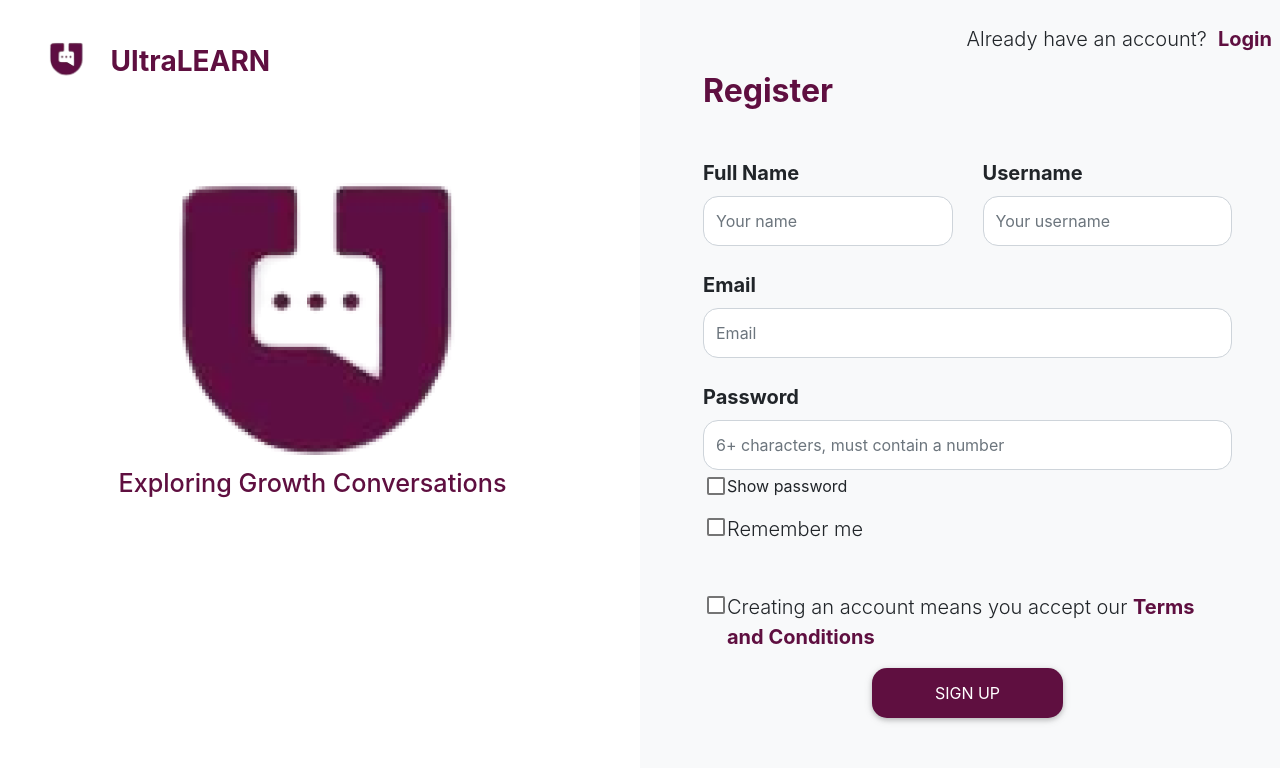
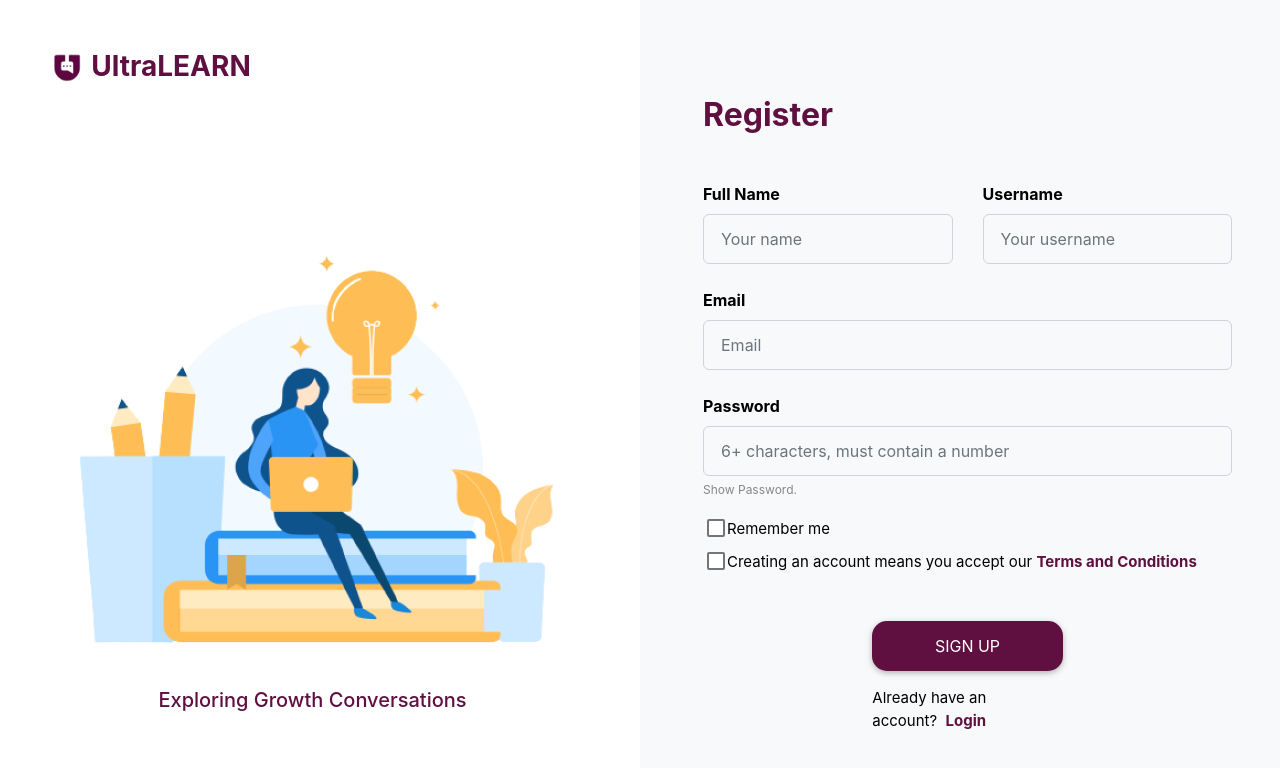
Before and after one commit to Fave7903/ultralearn_front, a React (Create React App) app in the folder ultrlfront/: page /signup in a window 1280 px wide. Shown: the top 768 px of the page. Built offline with nearby package versions, Linux system fonts and the light colour scheme.

Commit message:
Signup and signin Page Update

```diff
--- a/ultrlfront/public/index.html
+++ b/ultrlfront/public/index.html
@@ -69,7 +69,7 @@ s0.parentNode.insertBefore(s1,s0);
     -->
     <title>UltraLearn</title>
   </head>
-  <body>
+  <body style=" height: 100%">
     <noscript>You need to enable JavaScript to run this app.</noscript>
     <div id="root"></div>
     <!--
--- a/ultrlfront/src/assets/style.css
+++ b/ultrlfront/src/assets/style.css
@@ -1,5 +1,19 @@
 .body{
     color:black;
+}
+html, body, #app, #app>div, #root {
+    height: 100%
+  }
+
+.body {
+    display: table;
+}
+
+.signup-input{
+    height: 50px;
+    border-radius:6px;
+    background: transparent;
+    padding-left: 17px;
 }
 .float-start{
 font-weight: 700;
@@ -44,7 +58,12 @@ padding: 2VW
 .fw-bolder{
     color: #5F0F40;
 }
+.signup-ititle{
 
+}
+.fonts15{
+    font-size: 15px
+}
 .txt {
 color: #5F0F40;
 text-decoration: none;
--- a/ultrlfront/src/components/Signin.js
+++ b/ultrlfront/src/components/Signin.js
@@ -1,11 +1,12 @@
 import React, { Component } from 'react'
 import { Redirect } from 'react-router-dom'
 import { signin, authenticate } from '../auth'
-import {Link} from 'react-router-dom'
+import { Link } from 'react-router-dom'
 import '../assets/style.css'
 // import image3 from '../assets/image 3.png'
 import ultralearn from '../assets/ultralearn (1).png'
 import logo from '../assets/newLogo.png'
+import { Authsidebar } from './authsidebar'
 
 
 
@@ -24,15 +25,15 @@ class Signin extends Component {
   }
 
   handleChange = name => event => {
-    this.setState({error: ""})
+    this.setState({ error: "" })
     this.setState({ [name]: event.target.value })
   }
 
   toggle = () => {
     if (this.state.toggler === "password") {
-      this.setState({toggler: "text"})
+      this.setState({ toggler: "text" })
     } else {
-      this.setState({toggler: "password"})
+      this.setState({ toggler: "password" })
     }
   }
 
@@ -40,8 +41,8 @@ class Signin extends Component {
   clickSubmit = event => {
     event.preventDefault()
     window.scrollTo(0, 0)
-    this.setState({loading: true})
-    const {email, password} = this.state
+    this.setState({ loading: true })
+    const { email, password } = this.state
     const user = {
       email,
       password
@@ -49,11 +50,11 @@ class Signin extends Component {
     signin(user)
       .then(data => {
         if (data.error) {
-          this.setState({error: data.error, loading: false})
+          this.setState({ error: data.error, loading: false })
         }
         else {
           authenticate(data, () => {
-            this.setState({redirectToReferer: true})
+            this.setState({ redirectToReferer: true })
           })
         }
       })
@@ -62,7 +63,7 @@ class Signin extends Component {
 
 
   render() {
-    const {email, password, error, redirectToReferer, loading, toggler} = this.state
+    const { email, password, error, redirectToReferer, loading, toggler } = this.state
     if (redirectToReferer) {
       return <Redirect to="/" />
     }
@@ -71,17 +72,10 @@ class Signin extends Component {
 
         <div className="container-fluid">
           <div className="row">
-            <div className="color col h3">
-
-                <p className="float-start mt-n3  "><img src={ultralearn} className="image-fluid me-n4 " alt="Student"/>UltraLEARN</p>
-                <figure>
-                <img src={logo} className="img-fluid mx-auto d-block" alt="Student"/>
-                <figcaption style={{color: "#5F0F40"}} className="text-center figure-caption"> Exploring Growth Conversations</figcaption>
-                </figure>
-            </div>
+          <Authsidebar />
             <div className="col bg-light">
               <br></br>
-               <div className="alert alert-danger" style={{display: error ? "" : "none"}}>
+              <div className="alert alert-danger" style={{ display: error ? "" : "none" }}>
                 {error}
               </div>
 
@@ -90,66 +84,59 @@ class Signin extends Component {
                   <span className="sr-only">Loading...</span>
                 </div>
               </div> : ""}
-        <div className="p-5 mt-3">
-                <p className="fs-3 fw-bolder mb-5">Welcome Back!</p>
-                <p className="greytext lead mt-2">Welcome back, please enter your details</p>
-          <form>
+              <div className="p-5 mt-5">
+                <div className="fs-3 fw-bolder mt-5">Welcome Back!</div>
+                <div className="greytext fonts15  my-1">Please enter your details below</div>
+                <form class="mt-4">
+
                 <div className="form-group mb-4">
-            <label className="lead fw-bold">Email</label>
+                    <label className="fw-bold signup-ititle">Email</label>
                     <input
-              style={{height: "50px", borderRadius: "15px"}}
                       onChange={this.handleChange("email")}
                       type="email"
                       placeholder="Email"
-              className="form-control"
+                      className="form-control signup-input"
                       value={email}>
                     </input>
                   </div>
+
+
                   <div className="form-group mb-2">
-            <label className="lead fw-bold">Password</label>
+                    <label className="fw-bold signup-ititle">Password</label>
                     <input
-              style={{height: "50px", borderRadius: "15px"}}
                       onChange={this.handleChange("password")}
                       type={toggler}
-              className="form-control"
+                      className="form-control signup-input"
                       placeholder="6+ characters, must contain a number"
                       value={password}>
                     </input>
-
+                    <div className="input-group-btn">
+                      <a href="#" style={{ textDecoration: "none", color: "#888", fontSize: "12px" }} className="" onClick={this.toggle}>
+                        {toggler === "password" ? <span >Show</span> : <span>Hide</span>} Password.
+                      </a>
                     </div>
-            <div className="mx-4 mt-1 mb-3">
-            <input onClick={this.toggle} className="form-check-input" type="checkbox" value="" id="flexCheckChecked"></input>
-                    <label className="form-check-label" for="flexCheckChecked">
-                      Show password
-                    </label>
                    </div>
 
-                  <div className="form-check lead mx-3">
-                    <input className="form-check-input text-dark" type="checkbox" value="" id="flexCheckChecked"></input>
-                    <label className="form-check-label text-dark" for="flexCheckChecked">
+
+                   <div className="form-group mb-2">
+                    <div className="mx-4 mt-3 ">
+                      <input className="form-check-input mr-2" type="checkbox" value="" id="flexCheckChecked"></input>
+                      <label className="form-check-label fonts15" for="flexCheckChecked" >
                         Remember me
                       </label>
                     </div>
-                  <div className="col-5 mx-auto mt-5 mb-5">
-                    <button style={{height: "50px", borderRadius: "15px", color: "white"}} className="btn col mx-auto" onClick={this.clickSubmit}>Login</button>
+                  </div>
+
+
+                  <div className="col-5 mx-auto mt-5 mb-3">
+                    <button style={{ height: "50px", borderRadius: "15px", color: "white" }} className="btn col mx-auto" onClick={this.clickSubmit}>Login</button>
                   </div>
                 </form>
-                  {/* <div className="fw-bold text-dark">
-                    <p>Or continue with</p>
-                    <p>
-                      <GoogleLogin
-            clientId="141056353686-8dm6cb1216qdaumv029rqiqk7hb0s2sf.apps.googleusercontent.com"
-            onSuccess={this.googleSuccess}
-            onFailure={this.googleFailure}
-            /> */}
-                        {/* <img src={face} className="fb"alt="Facebook"/> */}
-                        {/* <img src={down} className="fluid"alt="Twitter"/> */}
-                      {/* </p>
-                </div> */}
-                <div className="text-center lead">
-                    <p>
+
+                <div className="text-center">
+                  <p className="fonts15">
                     Don't have an account?&nbsp;&nbsp;
-                        <Link to="/signup" style={{color: "#5F0F40"}} className="fw-bold">Signup</Link>
+                    <Link to="/signup" style={{ color: "#5F0F40" }} className="fw-bold">Signup</Link>
                   </p>
                 </div>
               </div>
--- a/ultrlfront/src/components/Signup.js
+++ b/ultrlfront/src/components/Signup.js
@@ -1,10 +1,10 @@
 import React, { Component } from 'react'
 import { signup } from '../auth'
-import {Link} from 'react-router-dom'
+import { Link } from 'react-router-dom'
 // import image3 from '../assets/image 3.png'
-import ultralearn from '../assets/ultralearn (1).png'
-import logo from '../assets/newLogo.png'
+// import logo from '../assets/newLogo.png'
  import '../assets/style.css'
+import { Authsidebar } from './authsidebar'
 
 class Signup extends Component {
   constructor() {
@@ -22,16 +22,16 @@ class Signup extends Component {
     }
   }
   handleChange = name => event => {
-    this.setState({error: ""})
-    this.setState({open: false})
+    this.setState({ error: "" })
+    this.setState({ open: false })
     this.setState({ [name]: event.target.value })
   }
 
   toggle = () => {
     if (this.state.toggler === "password") {
-      this.setState({toggler: "text"})
+      this.setState({ toggler: "text" })
     } else {
-      this.setState({toggler: "password"})
+      this.setState({ toggler: "password" })
     }
   }
 
@@ -39,8 +39,8 @@ class Signup extends Component {
     if (this.state.accept) {
       event.preventDefault()
       window.scrollTo(0, 0)
-    this.setState({loading: true})
-    const {fullName, username, email, password} = this.state
+      this.setState({ loading: true })
+      const { fullName, username, email, password } = this.state
       username.trim()
       const user = {
         fullName,
@@ -51,7 +51,7 @@ class Signup extends Component {
       //console.log(user)
       signup(user)
         .then(data => {
-        if (data.error) this.setState({error: data.error, loading: false})
+          if (data.error) this.setState({ error: data.error, loading: false })
           else this.setState({
             error: "",
             fullName: "",
@@ -65,153 +65,124 @@ class Signup extends Component {
     } else {
       event.preventDefault()
       window.scrollTo(0, 0)
-      this.setState({error: "Please accept our Terms and Conditions to Sign up"})
+      this.setState({ error: "Please accept our Terms and Conditions to Sign up" })
     }
   }
 
 
 
+
   render() {
-    const {fullName, username, email, password, error, open, loading, toggler} = this.state
+    const { fullName, username, email, password, error, open, loading, toggler } = this.state
     return (
-      <div>
+      <div className='body h-100'>
         <div className="contaner-fluid ">
           <div className="row ">
-      <div className='color col h3'>
-      <p className="float-start mt-n3 "><img src={ultralearn} className="image-fluid me-n4" alt="Student"/>UltraLEARN</p>
+            <Authsidebar />
+            <div className="h-100 bg-light col-xs-12 col-sm-12 col-md-6">
 
-
-                    <figure>
-                <img src={logo} className="img-fluid mx-auto d-block" alt="Student"/>
-                <figcaption style={{color: "#5F0F40"}} className="text-center figure-caption"> Exploring Growth Conversations</figcaption>
-                </figure>
-
-                </div>
-
-
-
-
-        <div className="bg-light col">
-                  <div className="float-right mt-4 mx-2">
-        <p className="lead">
-                        Already have an account?&nbsp;&nbsp;
-                        <Link to="/signin" style={{color: "#5F0F40"}} className="fw-bold">Login</Link>
-                    </p>
-                    </div>
-      <div className="p-5 mt-4">
-
+              <div className="p-5 mt-5">
                 <h2 className=" mb-5 fw-bolder">Register</h2>
-
-        <div className="alert alert-danger" style={{display: error ? "" : "none"}}>
+                <div className="alert alert-danger" style={{ display: error ? "" : "none" }}>
                   {error}
                 </div>
-
-         <div className="alert alert-info" style={{display: open ? "" : "none"}}>
+                <div className="alert alert-info" style={{ display: open ? "" : "none" }}>
                   New account successfully created. Please <Link to='/signin'>Sign in</Link>
                 </div>
-
                 {loading ? <div className="jumbotron text-center">
                   <div className="spinner-border text-primary" role="status">
                     <span className="sr-only">Loading...</span>
                   </div>
                 </div> : ""}
-
                 <form>
                   <div className="row">
                     <div className="form-group mb-4 col-6">
-            <label className="lead fw-bold">Full Name</label>
+                      <label className="fw-bold signup-ititle">Full Name</label>
                       <input
-              style={{height: "50px", borderRadius: "15px"}}
+
                         onChange={this.handleChange("fullName")}
                         type="text"
-              className="form-control"
+                        className="form-control signup-input"
                         placeholder="Your name"
                         value={fullName}>
                       </input>
                     </div>
+                    <div className="form-group mb-4 col-6">
+                      <label className="fw-bold signup-ititle">Username</label>
+                      <input
 
-          <div className="form-group mb-4 col-6">
-            <label className="lead fw-bold">Username</label>
-            <input
-              style={{height: "50px", borderRadius: "15px"}}
                         onChange={this.handleChange("username")}
                         type="text"
                         placeholder="Your username"
-              className="form-control"
+                        className="form-control signup-input"
                         value={username}>
                       </input>
                     </div>
                   </div>
                   <div className="form-group mb-4">
-            <label className="lead fw-bold">Email</label>
+                    <label className="fw-bold signup-ititle">Email</label>
                     <input
-              style={{height: "50px", borderRadius: "15px"}}
                       onChange={this.handleChange("email")}
                       type="email"
                       placeholder="Email"
-              className="form-control"
+                      className="form-control signup-input"
                       value={email}>
                     </input>
                   </div>
                   <div className="form-group mb-2">
-            <label className="lead fw-bold">Password</label>
+                    <label className="fw-bold signup-ititle">Password</label>
+
+
                     <input
-              style={{height: "50px", borderRadius: "15px"}}
                       onChange={this.handleChange("password")}
                       type={toggler}
-              className="form-control"
+                      className="form-control signup-input"
                       placeholder="6+ characters, must contain a number"
                       value={password}>
                     </input>
-            <div className="mx-4 mt-1 mb-3">
-            <input onClick={this.toggle} className="form-check-input" type="checkbox" value="" id="flexCheckChecked"></input>
-                    <label className="form-check-label" for="flexCheckChecked">
-                      Show password
-                    </label>
+                    <div className="input-group-btn">
+                      <a href="#" style={{ textDecoration: "none", color: "#888", fontSize: "12px" }} className="" onClick={this.toggle}>
+                        {toggler === "password" ? <span >Show</span> : <span>Hide</span>} Password.
+                      </a>
                     </div>
-            <div className="mx-4 mt-1 lead">
-            <input className="form-check-input" type="checkbox" value="" id="flexCheckChecked"></input>
-                    <label className="form-check-label" for="flexCheckChecked">
+                     </div>
+                  <div className="form-group mb-2">
+                    <div className="mx-4 mt-3 ">
+                      <input className="form-check-input mr-2" type="checkbox" value="" id="flexCheckChecked"></input>
+                      <label className="form-check-label fonts15" for="flexCheckChecked" >
                         Remember me
                       </label>
                     </div>
                   </div>
-
-          <div className="mt-5 mx-4 lead">
-<p>
+              <div className="form-group mb-2">
+                <div className="mt-1 mx-4">
                     <input onClick={() => {
                       if (this.state.accept === false) {
-    this.setState({accept: true})
+                        this.setState({ accept: true })
                       } else {
-    this.setState({accept: false})
+                        this.setState({ accept: false })
                       }
-}} onChange={() => this.setState({error: ""})} className="form-check-input" type="checkbox" value="" id="defaultCheck1"/>Creating an account means you accept our <Link to='/terms' style={{color: "#5F0F40"}} className="fw-bold">Terms and Conditions</Link>
+                    }} onChange={() => this.setState({ error: "" })} className="form-check-input mr-2" type="checkbox" value="" id="defaultCheck1" />
+                    <label className='fonts15'>
+                    Creating an account means you accept our <Link to='/terms' style={{ color: "#5F0F40" }} className="fw-bold">Terms and Conditions</Link>
+                    </label>
+
+                </div>
+                <div className="col-5 mt-4 mx-auto">
+                  <button className="btn col mx-auto my-3" style={{ height: "50px", borderRadius: "15px", color: "white" }} onClick={this.clickSubmit} >Sign Up</button>
+                  <p className="fonts15">
+                  Already have an account?&nbsp;&nbsp;
+                  <Link to="/signin" style={{ color: "#5F0F40" }} className="fw-bold">Login</Link>
                 </p>
                 </div>
-          <div className="col-5 mx-auto">
-              <button className="btn col mx-auto" style={{height: "50px", borderRadius: "15px", color: "white"}} onClick={this.clickSubmit} >Sign Up</button>
               </div>
-          {/* <div>
-        <p className="fw-bold text-dark">
-          Or Continue with</p>
-        </div> */}
-          {/* <div className="container mt-3 mx-2">
-          <GoogleLogin
-            clientId="141056353686-8dm6cb1216qdaumv029rqiqk7hb0s2sf.apps.googleusercontent.com"
-            onSuccess={this.googleSuccess}
-            onFailure={this.googleFailure}
-            />
-            </div> */}
               <br></br>
             </form>
-
-
-
           </div>
         </div>
       </div>
-        </div>
-        </div>
+        </div >
+      </div >
     );
   }
 }
--- /dev/null
+++ b/ultrlfront/src/components/authsidebar.js
@@ -0,0 +1,13 @@
+import React from 'react'
+import { Logotext } from './logotext'
+import signupimg from '../assets/signup.png'
+
+export const Authsidebar = () => {
+    return (
+        <div className='color col-xs-12 col-sm-12 col-md-6 h3'>
+            <Logotext />
+            <img src={signupimg} className="img-fluid mx-auto d-block" alt="Student" />
+            <div style={{ color: "#5F0F40", margin: "1.5em", fontSize: "20px" }} className="text-center "> Exploring Growth Conversations</div>
+
+        </div>)
+}
--- /dev/null
+++ b/ultrlfront/src/components/logotext.js
@@ -0,0 +1,9 @@
+import React from "react";
+import ultralearn from '../assets/ultralearn (1).png'
+
+export const Logotext = () => {
+    return (
+        <p className="float-start m-4 ">
+            <span><img style={{ width: "35px", height: "35px" }} src={ultralearn} className="image-fluid" alt="Student" /></span> UltraLEARN
+        </p>)
+}
```
Also changed, not shown: ultrlfront/src/assets/signup.png (added), ultrlfront/src/assets/ultralearn (1).png. Lines whose indentation alone changed are shown as unchanged.
